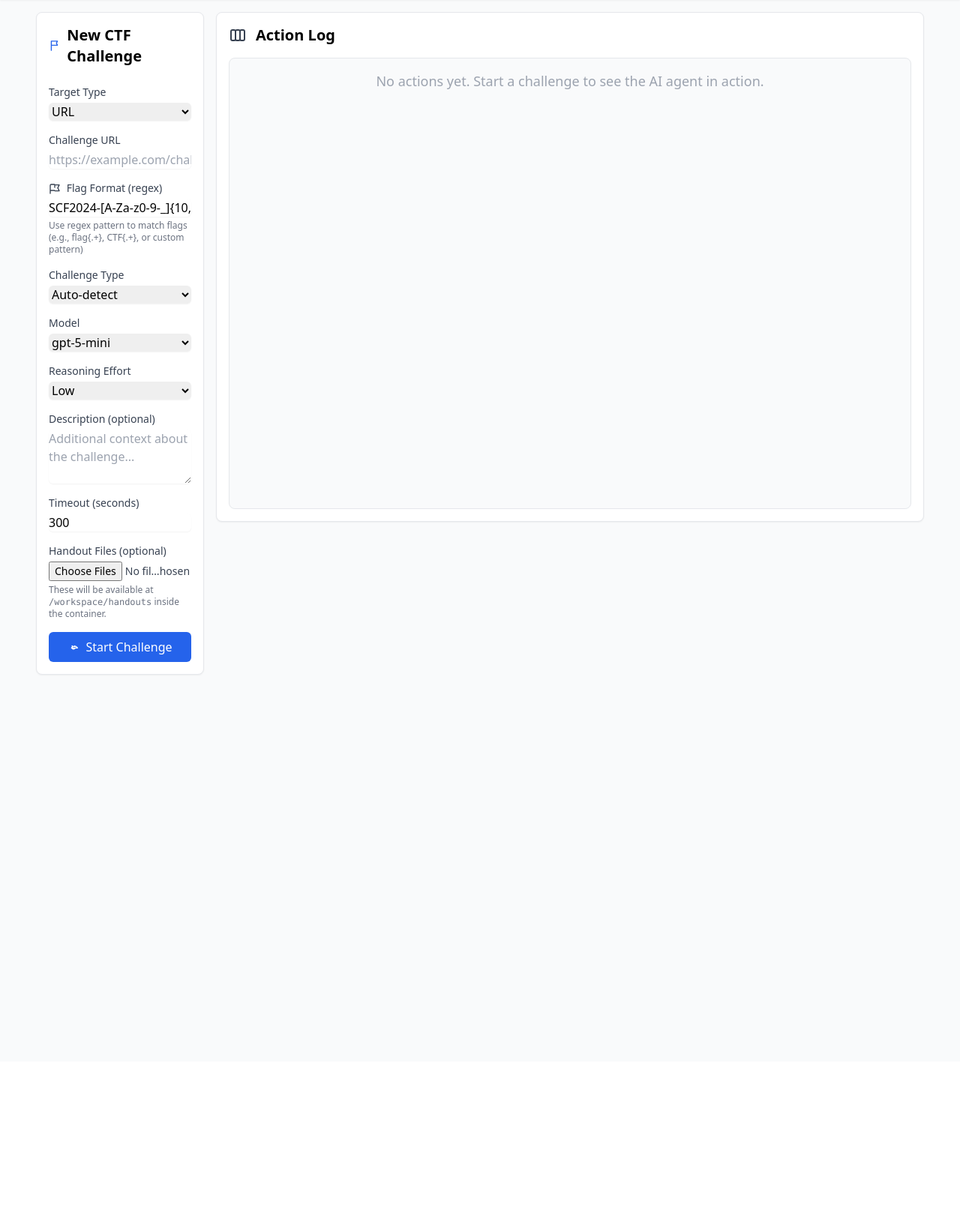
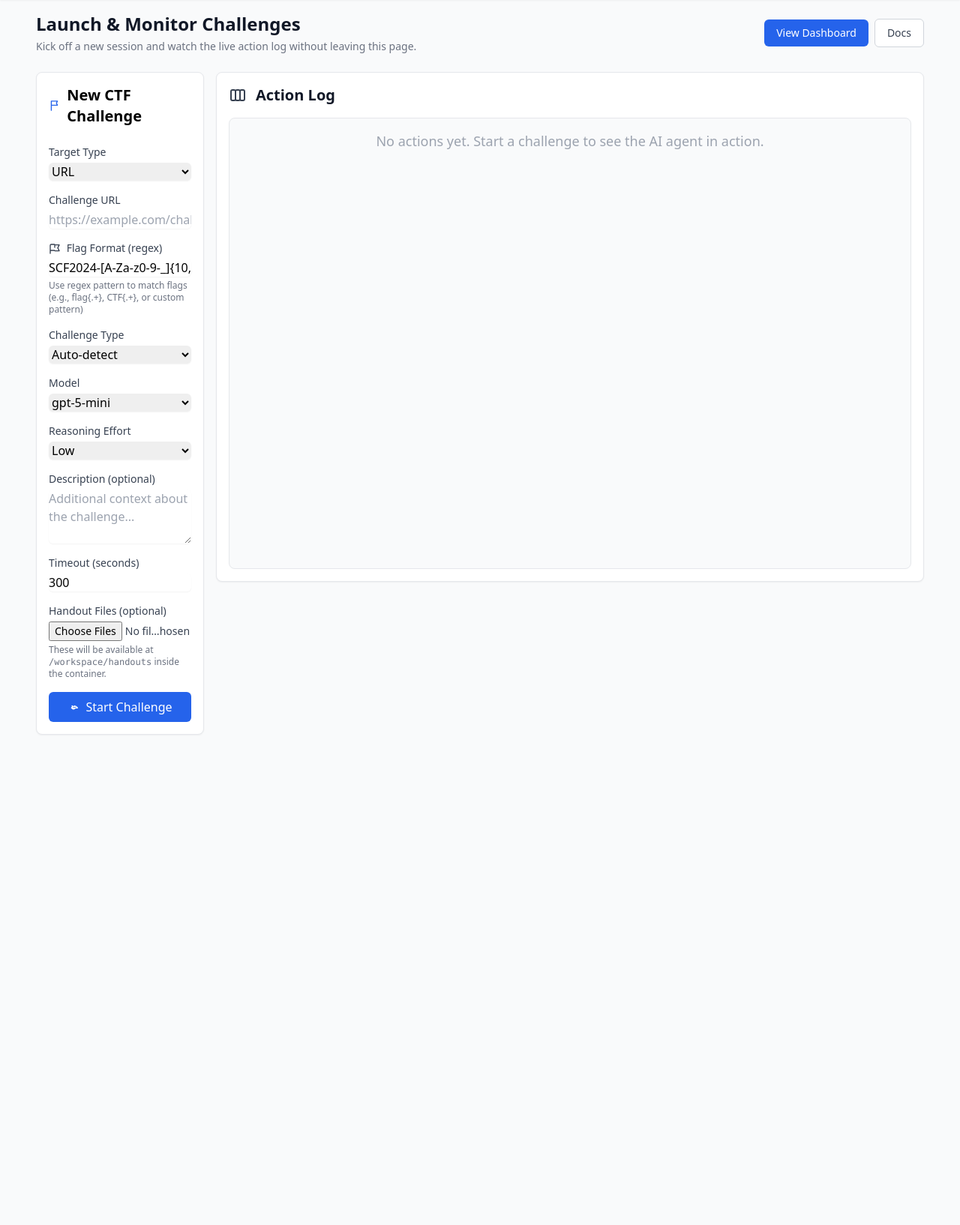
Before and after one commit to arulagrawal/CTFAgent, a FastAPI app: page / in a window 1280 px wide. Shown: the part 85-1719 px from the top of the page at 75% size. Before the commit the page ends 986 px from the top, so only its background shows below. Run offline with FastAPI, Linux system fonts and the light colour scheme; parts of the project's set-up code (start-up, migrations or seed data) failed here and were passed over; some libraries are stand-ins or nearby versions.

Commit message:
add other stuff

```diff
--- a/backend/main.py
+++ b/backend/main.py
@@ -35,7 +35,7 @@ from .models import (
     AgentAction,
     WebSocketMessage,
 )
-from .ai_agent import CTFAgent
+from .ai_agent import CTFAgent, REASONING_EFFORT_CHOICES
 from .docker_manager import DockerManager
 from .llm_models import is_valid_model, get_api_string, get_available_models
 
@@ -264,6 +264,11 @@ async def start_challenge(
             detail=f"Invalid model '{model}'. Available models: {available_models}"
         )
 
+    # Normalize reasoning effort selection
+    reasoning_effort_value = (reasoning_effort or "").strip().lower()
+    if reasoning_effort_value not in REASONING_EFFORT_CHOICES:
+        reasoning_effort_value = REASONING_EFFORT_CHOICES[0]
+
     # Create session
     session = ChallengeSession(
         session_id=session_id,
@@ -308,7 +313,7 @@ async def start_challenge(
             description,
             timeout,
             model,
-            reasoning_effort,
+            reasoning_effort_value,
         )
     )
     background_tasks[session_id] = task
--- a/backend/static/main.js
+++ b/backend/static/main.js
@@ -461,8 +461,11 @@ function updateSessionStatus(session) {
 
     // Update status badge
     const statusBadge = document.getElementById('status-badge');
-    statusBadge.textContent = session.status.toUpperCase();
-    statusBadge.className = `px-2 py-1 rounded-full text-xs font-medium ${getStatusClass(session.status)}`;
+    if (statusBadge && session.status) {
+        statusBadge.textContent = session.status.toUpperCase();
+        const baseClasses = 'inline-flex items-center px-2.5 py-0.5 rounded-full text-xs font-medium';
+        statusBadge.className = `${baseClasses} ${getStatusClass(session.status)}`;
+    }
 
     // Update duration
     if (session.created_at) {
@@ -717,10 +720,12 @@ function getActionIcon(action) {
 
 function getStatusClass(status) {
     switch (status) {
-        case 'pending': return 'bg-yellow-100 text-yellow-800';
-        case 'running': return 'bg-blue-100 text-blue-800';
-        case 'completed': return 'bg-green-100 text-green-800';
-        case 'failed': return 'bg-red-100 text-red-800';
+        case 'pending': return 'bg-yellow-50 text-yellow-700';
+        case 'running': return 'bg-green-50 text-green-700';
+        case 'completed': return 'bg-blue-50 text-blue-700';
+        case 'failed':
+        case 'stopped':
+            return 'bg-red-50 text-red-700';
         default: return 'bg-gray-100 text-gray-800';
     }
 }
@@ -939,20 +944,26 @@ async function uploadHandouts() {
     }
 }
 
-function copyFlag() {
-    const flagText = document.getElementById('found-flag').textContent;
-    if (flagText) {
-        navigator.clipboard.writeText(flagText).then(() => {
-            // Show brief confirmation
-            const btn = event.target;
-            const originalText = btn.innerHTML;
-            btn.innerHTML = '<svg class="w-3 h-3 inline mr-1" fill="none" stroke="currentColor" viewBox="0 0 24 24"><path stroke-linecap="round" stroke-linejoin="round" stroke-width="2" d="M5 13l4 4L19 7"></path></svg> Copied!';
-            setTimeout(() => { btn.innerHTML = originalText; }, 2000);
-        }).catch(err => { console.error('Failed to copy flag:', err); });
+async function copyFlag(event) {
+    const flagEl = document.getElementById('found-flag');
+    const flagText = flagEl ? String(flagEl.textContent || '').trim() : '';
+    if (!flagText) return;
+    const btn = event ? (event.currentTarget || event.target) : null;
+    const originalText = btn ? btn.innerHTML : '';
+    try {
+        const copied = await copyTextToClipboard(flagText);
+        if (!copied) {
+            throw new Error('Clipboard unavailable');
+        }
+        showButtonCopiedState(btn, originalText);
+        showTransientMessage('Flag copied to clipboard');
+    } catch (err) {
+        console.error('Failed to copy flag:', err);
+        showTransientMessage('Unable to copy flag', true);
     }
 }
 
-function copyActionFlag(event) {
+async function copyActionFlag(event) {
     try {
         const btn = event && (event.currentTarget || event.target);
         const wrapper = btn ? btn.closest('[data-action-id]') : null;
@@ -969,15 +980,69 @@ function copyActionFlag(event) {
         }
         if (!text) return;
         const originalText = btn ? btn.innerHTML : '';
-        navigator.clipboard.writeText(text).then(() => {
-            if (btn) {
-                btn.innerHTML = '<svg class="w-3 h-3 inline mr-1" fill="none" stroke="currentColor" viewBox="0 0 24 24"><path stroke-linecap="round" stroke-linejoin="round" stroke-width="2" d="M5 13l4 4L19 7"></path></svg> Copied!';
-                setTimeout(() => { btn.innerHTML = originalText; }, 2000);
-            }
-        }).catch(() => { });
+        const copied = await copyTextToClipboard(text);
+        if (!copied) {
+            throw new Error('Clipboard unavailable');
+        }
+        showButtonCopiedState(btn, originalText);
+        showTransientMessage('Flag copied to clipboard');
     } catch (e) {
         console.error('copyActionFlag error', e);
+        showTransientMessage('Unable to copy flag', true);
     }
+}
+
+function showButtonCopiedState(btn, originalHTML) {
+    if (!btn) return;
+    btn.innerHTML = '<svg class="w-3 h-3 inline mr-1" fill="none" stroke="currentColor" viewBox="0 0 24 24"><path stroke-linecap="round" stroke-linejoin="round" stroke-width="2" d="M5 13l4 4L19 7"></path></svg> Copied!';
+    setTimeout(() => {
+        btn.innerHTML = originalHTML;
+    }, 2000);
+}
+
+async function copyTextToClipboard(text) {
+    if (!text) return false;
+    try {
+        if (navigator.clipboard && window.isSecureContext) {
+            await navigator.clipboard.writeText(text);
+            return true;
+        }
+        return fallbackCopyText(text);
+    } catch (err) {
+        console.error('Clipboard write failed', err);
+        return false;
+    }
+}
+
+function fallbackCopyText(text) {
+    try {
+        const textarea = document.createElement('textarea');
+        textarea.value = text;
+        textarea.setAttribute('readonly', '');
+        textarea.style.position = 'absolute';
+        textarea.style.left = '-9999px';
+        document.body.appendChild(textarea);
+        textarea.select();
+        const success = document.execCommand('copy');
+        document.body.removeChild(textarea);
+        return success;
+    } catch (err) {
+        console.error('Fallback copy failed', err);
+        return false;
+    }
+}
+
+function showTransientMessage(message, isError = false) {
+    if (!message) return;
+    const container = document.createElement('div');
+    container.textContent = message;
+    container.className = `fixed bottom-4 right-4 text-white text-sm px-4 py-2 rounded shadow-lg opacity-0 transition ${isError ? 'bg-red-600' : 'bg-gray-900'}`;
+    document.body.appendChild(container);
+    requestAnimationFrame(() => container.classList.remove('opacity-0'));
+    setTimeout(() => {
+        container.classList.add('opacity-0');
+        container.addEventListener('transitionend', () => container.remove(), { once: true });
+    }, 2000);
 }
 
 // Layout adjustment functions
--- a/backend/templates/index.html
+++ b/backend/templates/index.html
@@ -1,8 +1,26 @@
 {% extends "base.html" %}
 
 {% block content %}
+<div class="space-y-6">
+    <div class="flex flex-col md:flex-row md:items-center md:justify-between gap-4">
+        <div>
+            <h2 class="text-2xl font-semibold text-gray-900">Launch & Monitor Challenges</h2>
+            <p class="text-sm text-gray-500 mt-1">
+                Kick off a new session and watch the live action log without leaving this page.
+            </p>
+        </div>
+        <div class="flex items-center space-x-2">
+            <a href="/dashboard" class="inline-flex items-center px-4 py-2 rounded-md text-sm font-medium bg-primary-600 text-white hover:bg-primary-700 transition">
+                View Dashboard
+            </a>
+            <a href="/docs" target="_blank" class="inline-flex items-center px-4 py-2 rounded-md text-sm font-medium border border-gray-300 bg-white text-gray-700 hover:bg-gray-50 transition">
+                Docs
+            </a>
+        </div>
+    </div>
+
     <!-- Error Alert -->
-<div id="error-alert" class="hidden mb-6 p-4 bg-red-50 border border-red-200 rounded-lg">
+    <div id="error-alert" class="hidden p-4 bg-red-50 border border-red-200 rounded-lg">
         <div class="flex items-center">
             <div class="text-red-800">
                 <strong>Error:</strong> <span id="error-message"></span>
@@ -119,6 +137,7 @@
                             class="block w-full rounded-md border-gray-300 shadow-sm focus:border-primary-500 focus:ring-primary-500">
                         <option value="low" selected>Low</option>
                         <option value="medium">Medium</option>
+                        <option value="high">High</option>
                     </select>
                 </div>
 
@@ -155,16 +174,37 @@
         <div id="session-status" class="bg-white rounded-lg shadow-sm border border-gray-200 p-4 invisible">
             <div class="flex items-center justify-between mb-6">
                 <div class="flex items-center">
-                    <svg id="status-icon" class="w-5 h-5 mr-2" fill="none" stroke="currentColor" viewBox="0 0 24 24">
+                    <svg id="status-icon" class="w-5 h-5 text-gray-500 mr-2" fill="none" stroke="currentColor" viewBox="0 0 24 24">
                         <path stroke-linecap="round" stroke-linejoin="round" stroke-width="2" d="M12 8v4l3 3m6-3a9 9 0 11-18 0 9 9 0 0118 0z"></path>
                     </svg>
-                    <h3 class="text-lg font-medium">Session Status</h3>
+                    <h3 class="text-lg font-medium text-gray-900">Session Status</h3>
                 </div>
 
                 <div class="flex items-center space-x-2">
-                    <span id="status-badge" class="px-2 py-1 rounded-full text-xs font-medium">PENDING</span>
-                    <span id="connection-status" class="hidden px-2 py-1 bg-red-100 text-red-800 text-xs rounded-full">Disconnected</span>
+                    <span id="status-badge" class="inline-flex items-center px-2.5 py-0.5 rounded-full text-xs font-medium bg-yellow-50 text-yellow-700">
+                        PENDING
+                    </span>
+                    <span id="connection-status" class="hidden px-2 py-1 bg-red-50 text-red-700 text-xs rounded-full">Disconnected</span>
                 </div>
+            </div>
+
+            <div class="flex flex-wrap items-center gap-2 text-xs text-gray-500 bg-gray-50 border border-gray-100 rounded-lg px-3 py-2 mb-4">
+                <span class="inline-flex items-center px-2.5 py-0.5 rounded-full bg-green-50 text-green-700">
+                    <span class="w-2 h-2 rounded-full bg-green-500 mr-2"></span>
+                    Running
+                </span>
+                <span class="inline-flex items-center px-2.5 py-0.5 rounded-full bg-blue-50 text-blue-700">
+                    <span class="w-2 h-2 rounded-full bg-blue-500 mr-2"></span>
+                    Completed
+                </span>
+                <span class="inline-flex items-center px-2.5 py-0.5 rounded-full bg-yellow-50 text-yellow-700">
+                    <span class="w-2 h-2 rounded-full bg-yellow-500 mr-2"></span>
+                    Pending
+                </span>
+                <span class="inline-flex items-center px-2.5 py-0.5 rounded-full bg-red-50 text-red-700">
+                    <span class="w-2 h-2 rounded-full bg-red-500 mr-2"></span>
+                    Failed/Stopped
+                </span>
             </div>
 
             <div class="space-y-4">
@@ -221,11 +261,11 @@
                             <path stroke-linecap="round" stroke-linejoin="round" stroke-width="2" d="M3 21v-4m0 0V5a2 2 0 012-2h6.5l1 1H21l-3 6 3 6h-8.5l-1-1H5a2 2 0 00-2 2zm9-13.5V9"></path>
                         </svg>
                         <span class="font-medium text-green-800">Flag Found!</span>
-                        <button onclick="copyFlag()" class="ml-auto bg-green-600 hover:bg-green-700 text-white text-xs font-medium py-1 px-2 rounded transition-colors duration-200" title="Copy flag to clipboard">
-                            <svg class="w-3 h-3 inline mr-1" fill="none" stroke="currentColor" viewBox="0 0 24 24">
+                        <button onclick="copyFlag(event)" class="ml-auto inline-flex items-center bg-primary-600 hover:bg-primary-700 text-white text-xs font-medium py-1.5 px-3 rounded transition-colors duration-200" title="Copy flag to clipboard">
+                            <svg class="w-3 h-3 mr-1" fill="none" stroke="currentColor" viewBox="0 0 24 24">
                                 <path stroke-linecap="round" stroke-linejoin="round" stroke-width="2" d="M8 16H6a2 2 0 01-2-2V6a2 2 0 012-2h8a2 2 0 012 2v2m-6 12h8a2 2 0 002-2v-8a2 2 0 00-2-2h-8a2 2 0 00-2 2v8a2 2 0 002 2z"></path>
                             </svg>
-                            Copy
+                            Copy flag
                         </button>
                     </div>
                     <div id="found-flag" class="font-mono text-sm text-green-700 bg-white p-2 rounded border"></div>
@@ -265,7 +305,7 @@
                         <svg class="w-6 h-6 text-gray-700 mr-3" fill="none" stroke="currentColor" viewBox="0 0 24 24">
                             <path stroke-linecap="round" stroke-linejoin="round" stroke-width="2" d="M9 17V7m0 10a2 2 0 01-2 2H5a2 2 0 01-2-2V7a2 2 0 012-2h2a2 2 0 012 2m0 10a2 2 0 002 2h2a2 2 0 002-2M9 7a2 2 0 012-2h2a2 2 0 012 2m0 10V7m0 10a2 2 0 002 2h2a2 2 0 002-2V7a2 2 0 00-2-2h-2a2 2 0 00-2 2"></path>
                         </svg>
-                    <h3 class="text-xl font-semibold">Action Log</h3>
+                        <h3 class="text-xl font-semibold text-gray-900">Action Log</h3>
                     </div>
                     <div class="flex items-center space-x-2">
                         <span id="live-indicator" class="invisible px-3 py-1 bg-green-100 text-green-800 text-sm font-medium rounded-full flex items-center">
@@ -288,6 +328,7 @@
             </div>
         </div>
     </div>
+</div>
 
 {% endblock %}
 
```
Also changed, not shown: backend/ai_agent.py (+12 -5 lines), README.md, 1 other file. Lines whose indentation alone changed are shown as unchanged.
